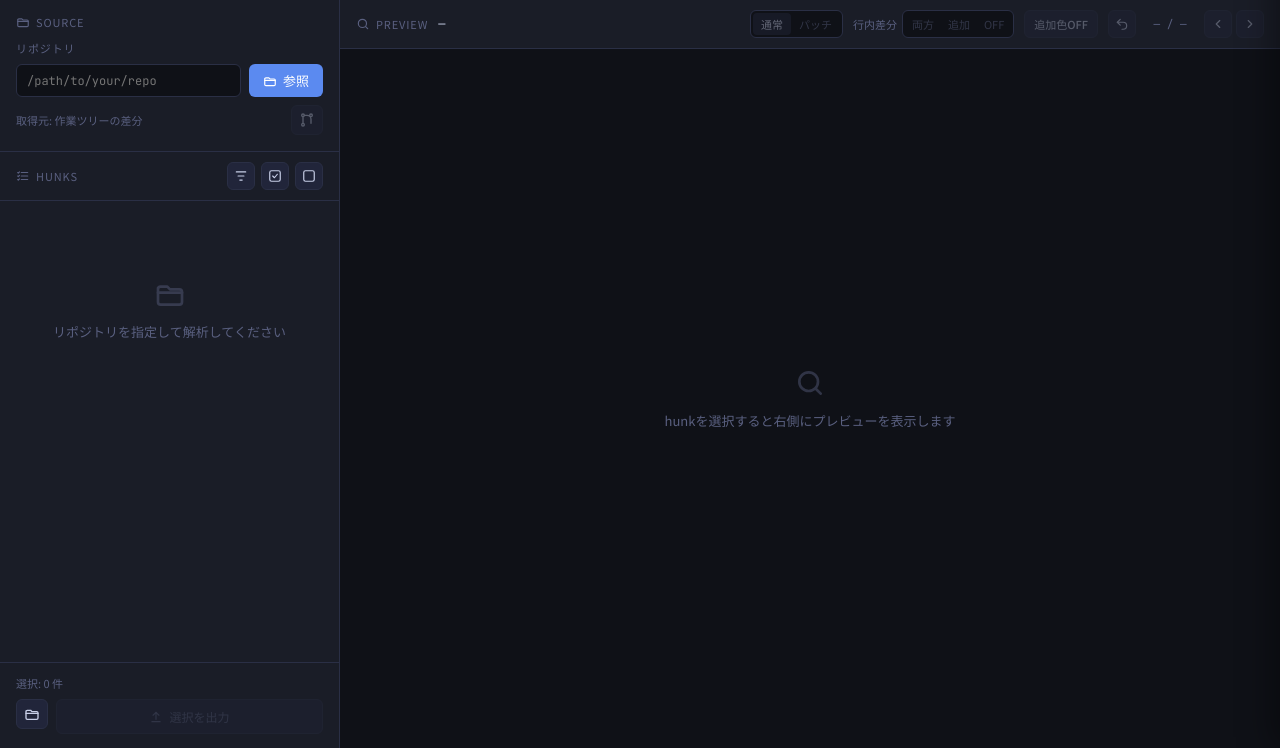
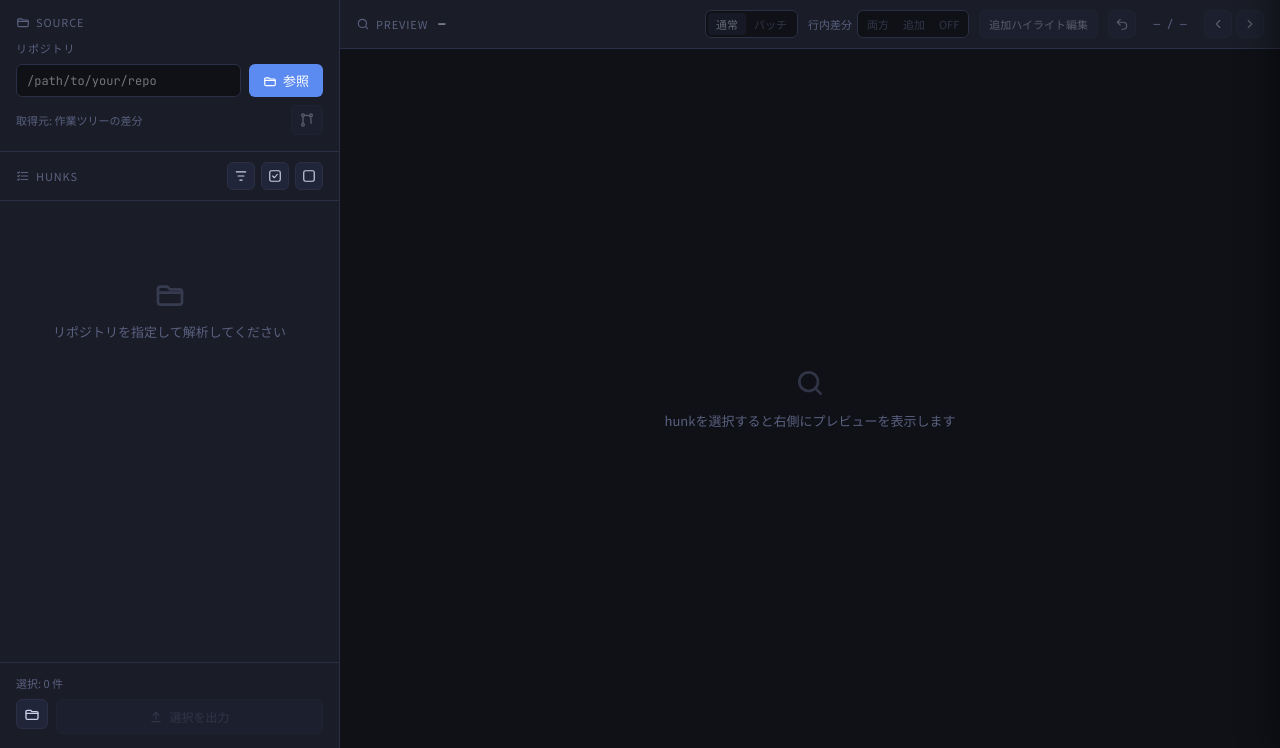
Before and after one commit to senu3/diff2png, a Flask app: page / in a window 1280 px wide. Shown: the part 52-800 px from the top of the page. Run offline with Flask 3, Linux system fonts and the light colour scheme.

Commit message:
Rename inline added mute toggle for non-editable states

```diff
--- a/templates/index.html
+++ b/templates/index.html
@@ -1907,8 +1907,8 @@
         </div>
       </div>
       <button class="btn btn-ghost inline-added-mute-toggle" id="inlineAddedMuteBtn"
-        onclick="toggleInlineAddedMutePicker()" disabled title="追加ハイライトを消す"
-        aria-label="追加ハイライトを消す">追加色OFF</button>
+        onclick="toggleInlineAddedMutePicker()" disabled title="追加ハイライトを編集"
+        aria-label="追加ハイライトを編集">追加ハイライト編集</button>
       <div class="range-btns">
         <button class="btn btn-ghost" id="rangeResetBtn" onclick="adjustActiveRange('reset')" disabled
           title="解析直後の範囲に戻す" aria-label="解析直後の範囲に戻す">
@@ -3053,25 +3053,33 @@
       });
     }
 
-    function canUseInlineAddedMute(index) {
+    function hasInlineAddedMuteTargets(iframe = currentPreviewIframe()) {
+      const doc = iframe?.contentDocument;
+      return Boolean(doc?.querySelector('span.inline-added'));
+    }
+
+    function canUseInlineAddedMute(index, iframe = currentPreviewIframe()) {
       const h = state.hunks[index];
-      return Boolean(h) && currentDiffMode !== 'patch' && getInlineDiffMode(h) !== 'off';
-    }
-
-    function updateInlineAddedMuteButton(index) {
+      return Boolean(h)
+        && currentDiffMode !== 'patch'
+        && getInlineDiffMode(h) !== 'off'
+        && hasInlineAddedMuteTargets(iframe);
+    }
+
+    function updateInlineAddedMuteButton(index, iframe = currentPreviewIframe()) {
       const btn = document.getElementById('inlineAddedMuteBtn');
       if (!btn) return;
 
-      const enabled = canUseInlineAddedMute(index);
+      const enabled = canUseInlineAddedMute(index, iframe);
       if (!enabled && state.inlineAddedMutePicking) {
         state.inlineAddedMutePicking = false;
-        updatePreviewInlineAddedMuteMode();
+        updatePreviewInlineAddedMuteMode(iframe);
       }
       btn.disabled = !enabled;
       btn.classList.toggle('active', enabled && state.inlineAddedMutePicking);
       const title = enabled
         ? '追加ハイライトをクリックして消す/戻す'
-        : '通常表示の行内差分で使用できます';
+        : '編集できる追加ハイライトがありません';
       btn.title = title;
       btn.setAttribute('aria-label', title);
     }
@@ -3170,13 +3178,14 @@
         doc.head.appendChild(style);
       }
       doc.body.addEventListener('click', onPreviewInlineAddedClick);
+      updateInlineAddedMuteButton(state.activeIndex, iframe);
       updatePreviewInlineAddedMuteMode(iframe);
     }
 
     function updatePreviewInlineAddedMuteMode(iframe = currentPreviewIframe()) {
       const doc = iframe?.contentDocument;
       if (!doc?.body) return;
-      const enabled = canUseInlineAddedMute(state.activeIndex) && state.inlineAddedMutePicking;
+      const enabled = canUseInlineAddedMute(state.activeIndex, iframe) && state.inlineAddedMutePicking;
       doc.body.classList.toggle('inline-added-mute-picking', enabled);
       doc.querySelectorAll('span.inline-added').forEach(span => {
         if (enabled) {
```
